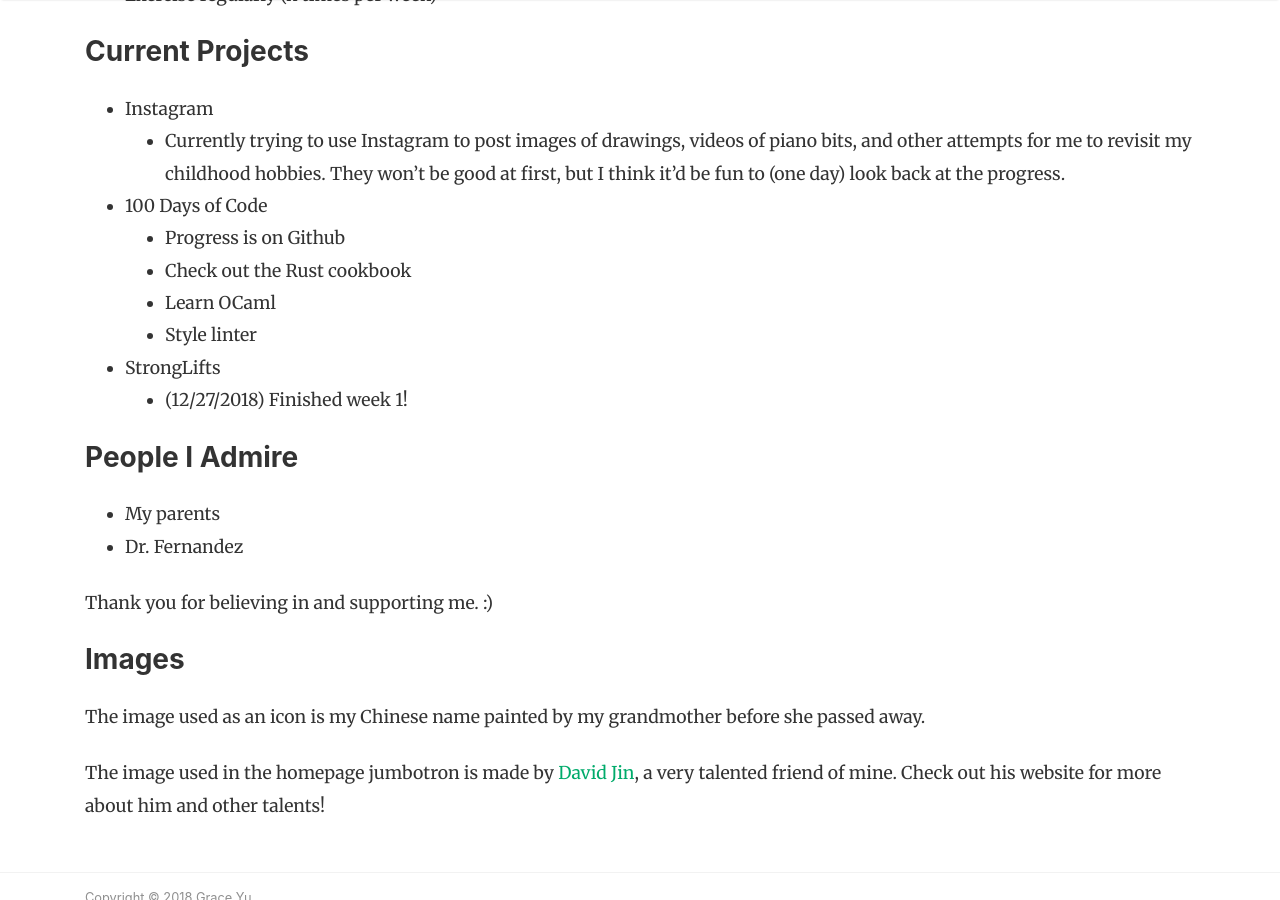
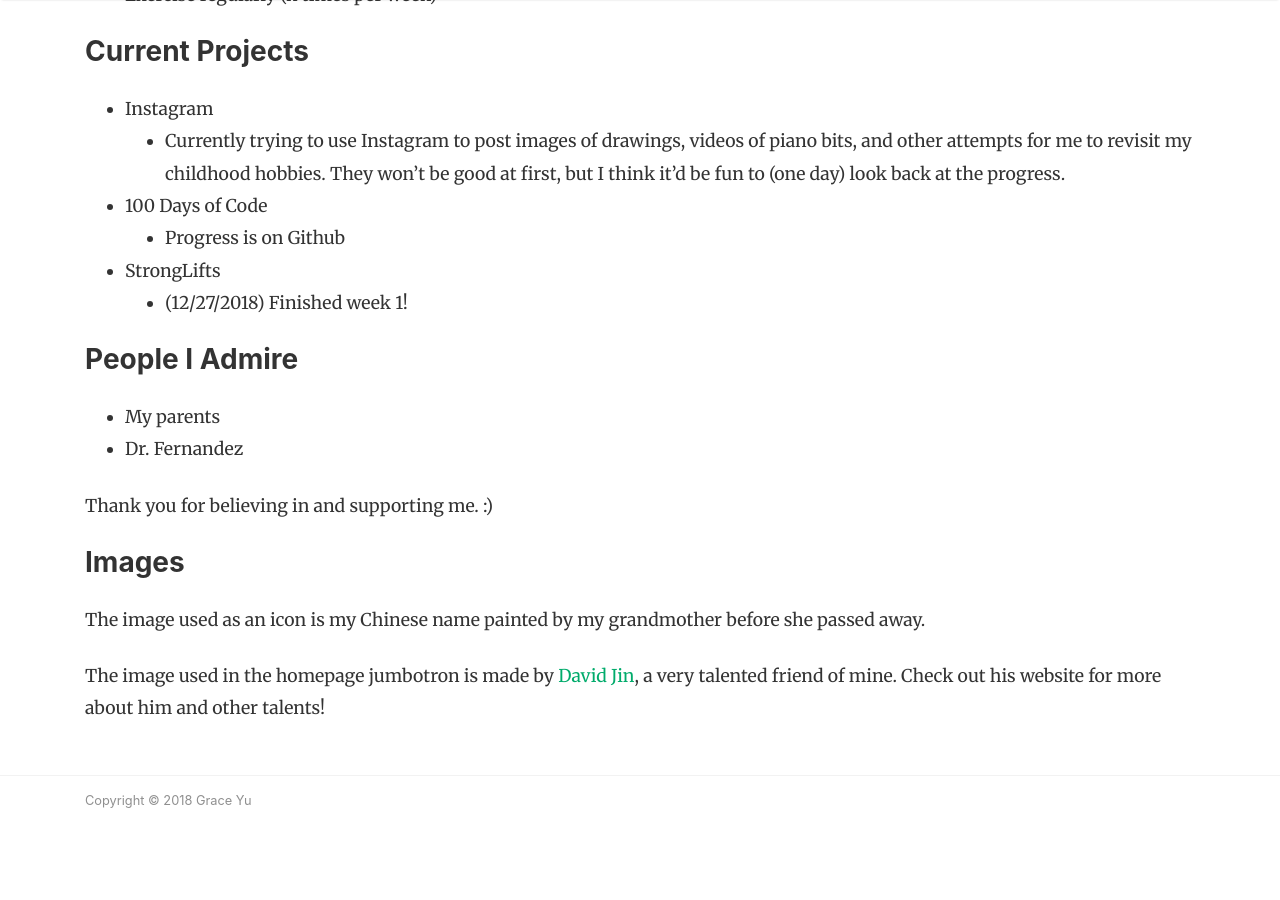
Before and after one commit to gyyu/gyyu.github.io, a Jekyll site: the page built from about.md, in a window 1280 px wide and 900 px high, scrolled down 1397 px. Built offline with Jekyll 4.4.1, drawn with Linux system fonts in a browser that asks for light colours; nearby versions of some CDN libraries; comment, search, counter and statistics services are not loaded.

Commit message:
Updated 100 Day description

```diff
--- a/about.md
+++ b/about.md
@@ -49,9 +49,6 @@ Goals last set December 2017.
   for me to revisit my childhood hobbies. They won't be good at first, but I think it'd be fun to (one day) look back at the progress.
 - 100 Days of Code
   - Progress is on Github
-  - Check out the Rust cookbook
-  - Learn OCaml
-  - Style linter
 - StrongLifts
   - (12/27/2018) Finished week 1!
 
```
